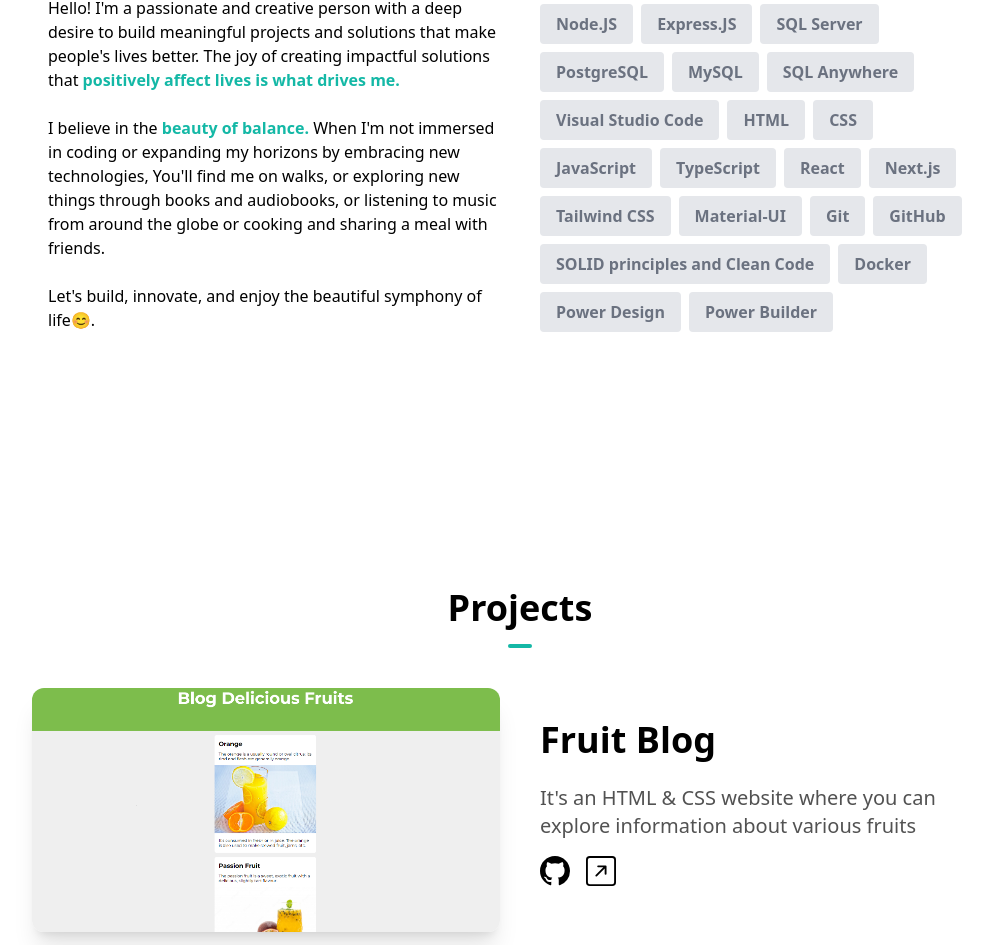
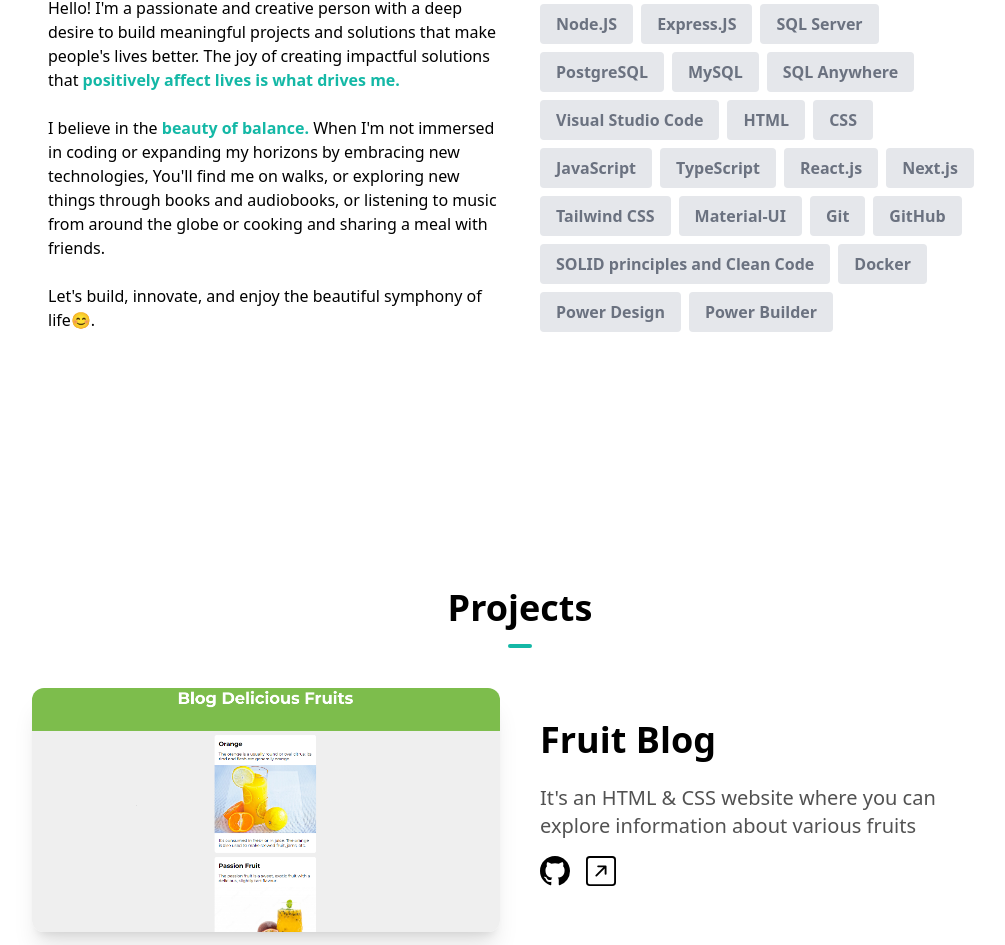
Before and after one commit to editahenriquez/portfolio, a Next.js app: page / in a window 1280 px wide. Shown: the part 1204-2149 px from the top of the page, without its empty margins (120-1125 px from the left). Built offline with nearby package versions, Linux system fonts and the light colour scheme.

Commit message:
Resume added

```diff
--- a/components/AboutSection.tsx
+++ b/components/AboutSection.tsx
@@ -12,7 +12,7 @@
     {skill: 'CSS'},
     {skill: 'JavaScript'},
     {skill: 'TypeScript'},
-    {skill: 'React'},
+    {skill: 'React.js'},
     {skill: 'Next.js'},
     {skill: 'Tailwind CSS'},
     {skill: 'Material-UI'},
--- a/components/HeroSection.tsx
+++ b/components/HeroSection.tsx
@@ -38,7 +38,7 @@
             Projects
           </Link>
           <a
-          href="https://drive.google.com/file/d/1-9ZJg8eUdwufKDcAX542cyGVMDh7CLqf/view?usp=drive_link"
+          href="https://drive.google.com/file/d/1sXaS4PfYOxXep3EDtP-WCY5FPl9S6FOE/view?usp=sharing"
           target="_blank"
           rel="noopener noreferrer"
           className="text-neutral-200 font-semibold px-6 py-3 bg-teal-600 rounded shadow hover:bg-teal-700"
```
